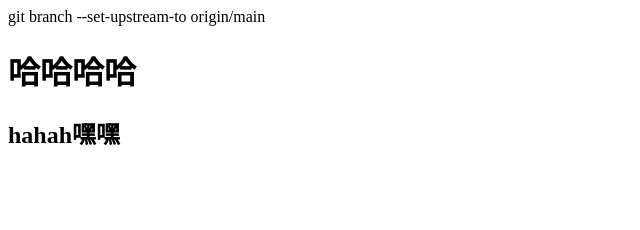
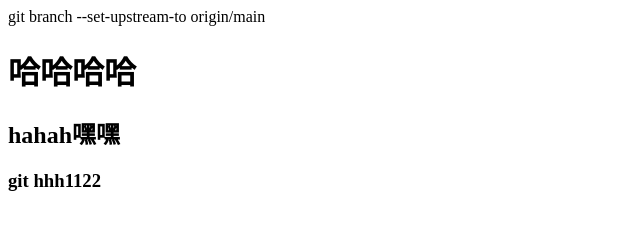
Before and after one commit to cloud-in-it/github_demo, a plain HTML site: page index.html in a window 1280 px wide. Shown: the whole page, without its empty margins (0-640 px from the left). Drawn offline with Linux system fonts and the light colour scheme.

Commit message:
修改index--dev分支

```diff
--- a/index.html
+++ b/index.html
@@ -9,6 +9,7 @@
     git branch --set-upstream-to origin/main
     <h1>哈哈哈哈</h1>
     <h2>hahah嘿嘿</h2>
+    <h3>git hhh1122</h3>
     <script></script>
 </body>
 </html>
```
